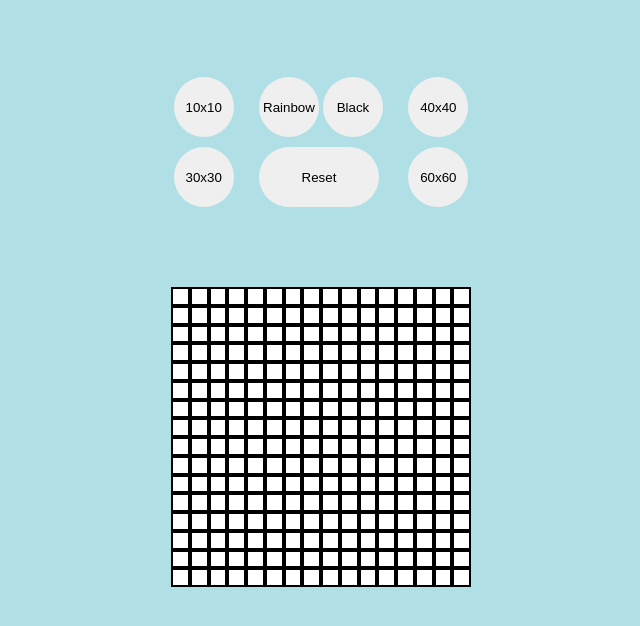
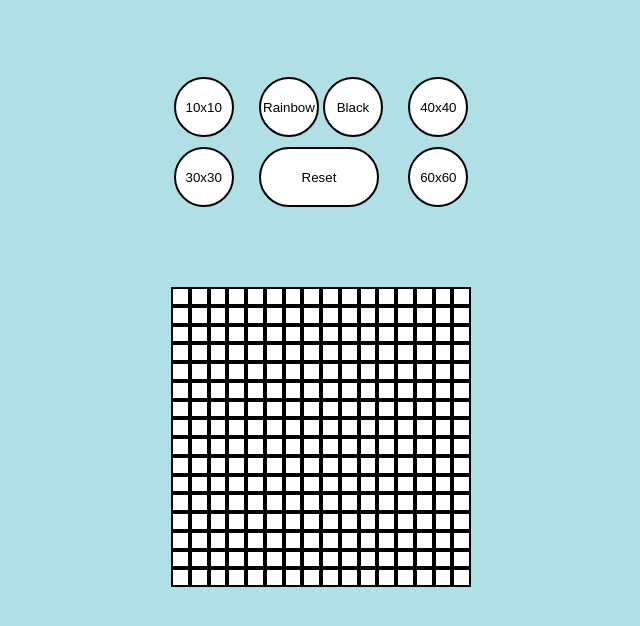
Before and after one commit to ksmaldon/etch-a-sketch, a plain HTML site: page index.html in a window 1280 px wide. Shown: the part 100-726 px from the top of the page, without its empty margins (319-959 px from the left). Drawn offline with Linux system fonts and the light colour scheme.

Commit message:
Add button styles

```diff
--- a/style.css
+++ b/style.css
@@ -61,6 +61,8 @@ h1{
     width: 60px;
     border-radius: 30px;
     border-style: none;
+    border: 2px solid black;
+    background: white;
 }
 
 #reset{
```
